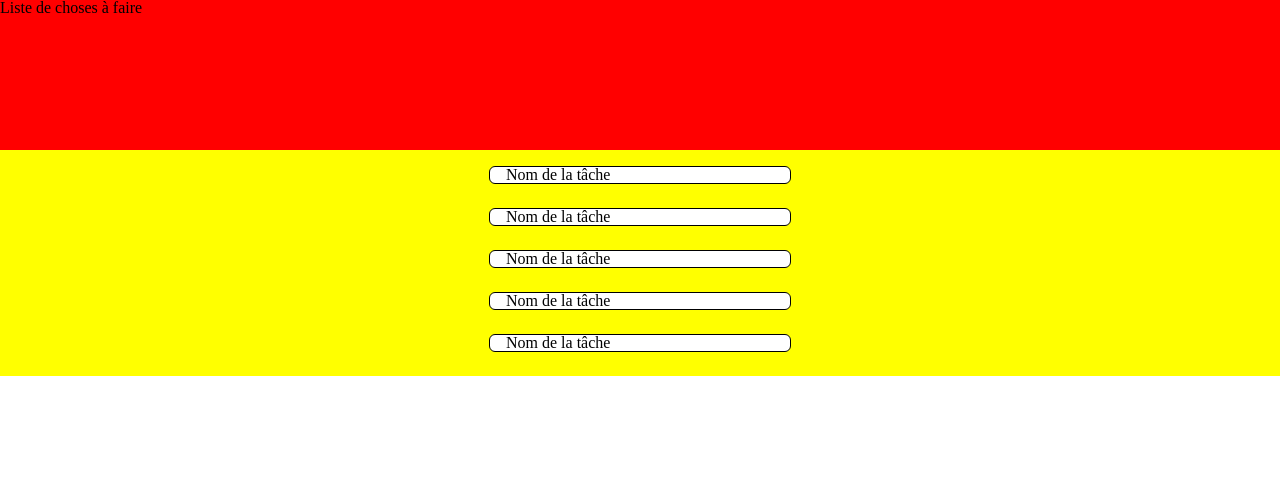
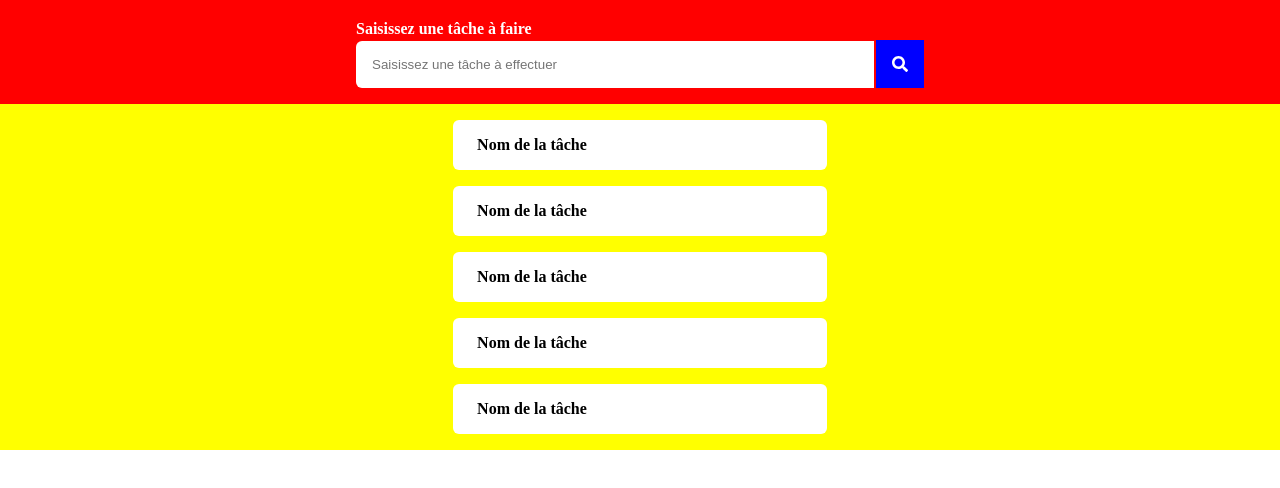
Before and after one commit to Sebastienbezombes/todo-react, a React (Create React App) app in the folder todo-app/: page / in a window 1280 px wide. Shown: the top 488 px of the page. Built offline with nearby package versions, Linux system fonts and the light colour scheme.

Commit message:
improve layout

```diff
--- a/todo-app/src/components/Form/Form.css
+++ b/todo-app/src/components/Form/Form.css
@@ -1,4 +1,36 @@
 .Form {
-    height: 150px;
     background: red;
+    display: flex;
+    justify-content: center;
+    height: 72px;
+    padding: 16px 0;
 }
+.FormSearch {
+    display: flex;
+    flex-direction: column;
+}
+label {
+    font-size: 16px;
+    color: white;
+    font-weight: bold;
+    line-height: 25px;
+    width: 520px;
+    text-align: left;
+}
+input {
+    padding-left: 16px;
+    height: 45px;
+    width: 500px;
+    border-radius: 6px 0 0 6px;
+    border: none;
+}
+.SearchIcon {
+    height: 16px;
+    width: 16px;
+    background: url(../../assets/img/search-icon.svg);
+}
+.Search {
+    margin-top: 24px;
+    padding: 16px;
+    background: blue;
+}
--- a/todo-app/src/components/Form/Form.js
+++ b/todo-app/src/components/Form/Form.js
@@ -4,8 +4,18 @@ import './Form.css'
 export default class Form extends Component {
     render() {
         return (
-            <div class="Form">
-                <h1>Liste de choses à faire</h1>
+            <div className="Form">
+
+                <div className="FormSearch">
+                    <label>Saisissez une tâche à faire</label>
+                    <input placeholder="Saisissez une tâche à effectuer" />
+                </div>
+
+                <div className="Search">
+                    <div className="SearchIcon"></div>
+                </div>
+
+
             </div>
         )
     }
--- a/todo-app/src/components/Todo/Todo.css
+++ b/todo-app/src/components/Todo/Todo.css
@@ -1,12 +1,10 @@
-.Todo {
-    width: 300px;
+h3 {
+    line-height: 50px;
+    padding-left: 24px;
+    padding-right: 240px;
     background: white;
-    border: 1px solid black;
-    margin-bottom: 24px;
+    margin-bottom: 16px;
     border-radius: 6px;
+    font-weight: bold;
+    position: relative;
 }
-h3 {
-    padding-left: 16px;
-    text-align: left;
-    line-height: 16px;
-}
--- a/todo-app/src/components/Todo/Todo.js
+++ b/todo-app/src/components/Todo/Todo.js
@@ -1,14 +1,12 @@
-import React, { Component } from 'react'
+import React, { Component, Fragment } from 'react'
 import './Todo.css'
 
 export default class Todo extends Component {
     render() {
         return (
-            <div>
-                <div class="Todo">
-                    <h3>Nom de la tâche</h3>
-                </div>
-            </div>
+            <Fragment>
+                <h3>Nom de la tâche</h3>
+            </Fragment>
         )
     }
 }
--- a/todo-app/src/components/TodoList/TodoList.js
+++ b/todo-app/src/components/TodoList/TodoList.js
@@ -5,7 +5,7 @@ import './TodoList.css'
 export default class TodoList extends Component {
     render() {
         return (
-            <div class="TodoList">
+            <div className="TodoList">
                 <Todo/>
                 <Todo/>
                 <Todo/>
```
Also changed, not shown: todo-app/src/assets/img/search-icon.svg (added).
